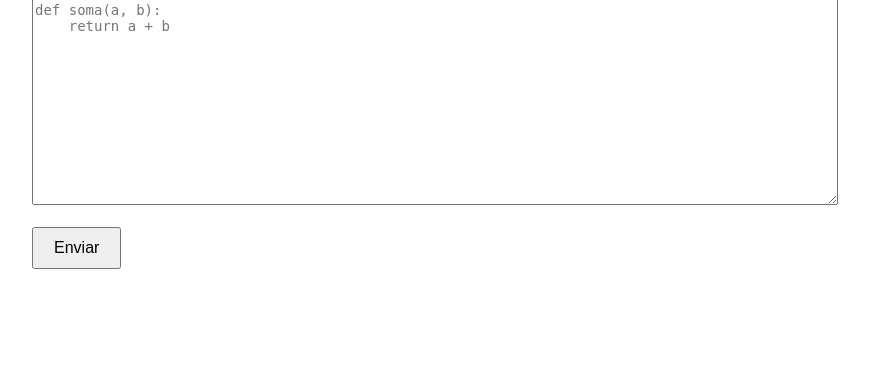
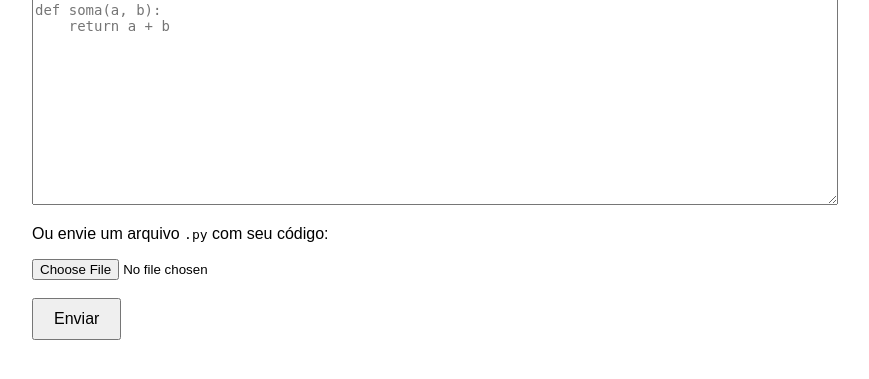
Before and after one commit to eversonott/correcao_scripts, a Flask app: page / in a window 1280 px wide. Shown: the part 134-513 px from the top of the page, without its empty margins (208-1077 px from the left). Run offline with Flask 3, Linux system fonts and the light colour scheme.

Commit message:
Upload de arquivo py

```diff
--- a/app.py
+++ b/app.py
@@ -3,22 +3,29 @@ import subprocess
 import os
 
 app = Flask(__name__)
+app.config['MAX_CONTENT_LENGTH'] = 1 * 1024 * 1024  # Limite de 1MB
 
 @app.route('/', methods=['GET', 'POST'])
 def index():
     resultado = None
     codigo_enviado = ''
+    saida = ""
 
     if request.method == 'POST':
-        codigo_enviado = request.form['codigo']
+        # Se o aluno enviou um arquivo .py, usamos ele
+        if 'arquivo' in request.files:
+            arquivo = request.files['arquivo']
+            if arquivo and arquivo.filename.endswith('.py'):
+                codigo_enviado = arquivo.read().decode('utf-8')
 
-        # Salva o código enviado como main.py temporário
+        # Caso contrário, usamos o conteúdo do textarea
+        if not codigo_enviado:
+            codigo_enviado = request.form['codigo']
+
+        # Salva o código como main.py
         with open("main.py", "w") as f:
             f.write(codigo_enviado)
 
-        saida = ''
-
-        # Executa os testes com pytest
         try:
             resultado = subprocess.run(
                 ["pytest", "test_main.py", "--quiet"],
@@ -26,15 +33,15 @@ def index():
                 stderr=subprocess.DEVNULL,
                 timeout=5
             )
-            # Simplificação para alunos
+
             if resultado.returncode == 0:
-                saida = "✅ Todos os testes passaram com sucesso!\n\n" + saida
+                saida = "✅ Todos os testes passaram com sucesso!"
             else:
-                saida = "❌ Alguns testes falharam. Revise seu código e tente novamente.\n\n" + saida
+                saida = "❌ Alguns testes falharam. Revise seu código e tente novamente."
+
         except Exception as e:
-            saida = f"Erro ao executar os testes: {e}"
+            saida = f"❌ Erro ao executar os testes: {e}"
 
-        # Remove o arquivo main.py após os testes
         os.remove("main.py")
 
         return render_template("index.html", resultado=saida, codigo=codigo_enviado)
--- a/templates/index.html
+++ b/templates/index.html
@@ -15,8 +15,11 @@
   <h1>🧪 Teste seu código</h1>
   <p>Implemente a função <code>soma(a, b)</code> abaixo e clique em <strong>Enviar</strong>.</p>
 
-  <form method="post">
-    <textarea name="codigo" required placeholder="def soma(a, b):&#10;    return a + b">{{ codigo }}</textarea>
+  <form method="post" enctype="multipart/form-data">
+    <textarea name="codigo" placeholder="def soma(a, b):&#10;    return a + b">{{ codigo }}</textarea>
+    <p>Ou envie um arquivo <code>.py</code> com seu código:</p>
+    <input type="file" name="arquivo" accept=".py">
+
     <br><br>
     <button type="submit">Enviar</button>
   </form>
```
